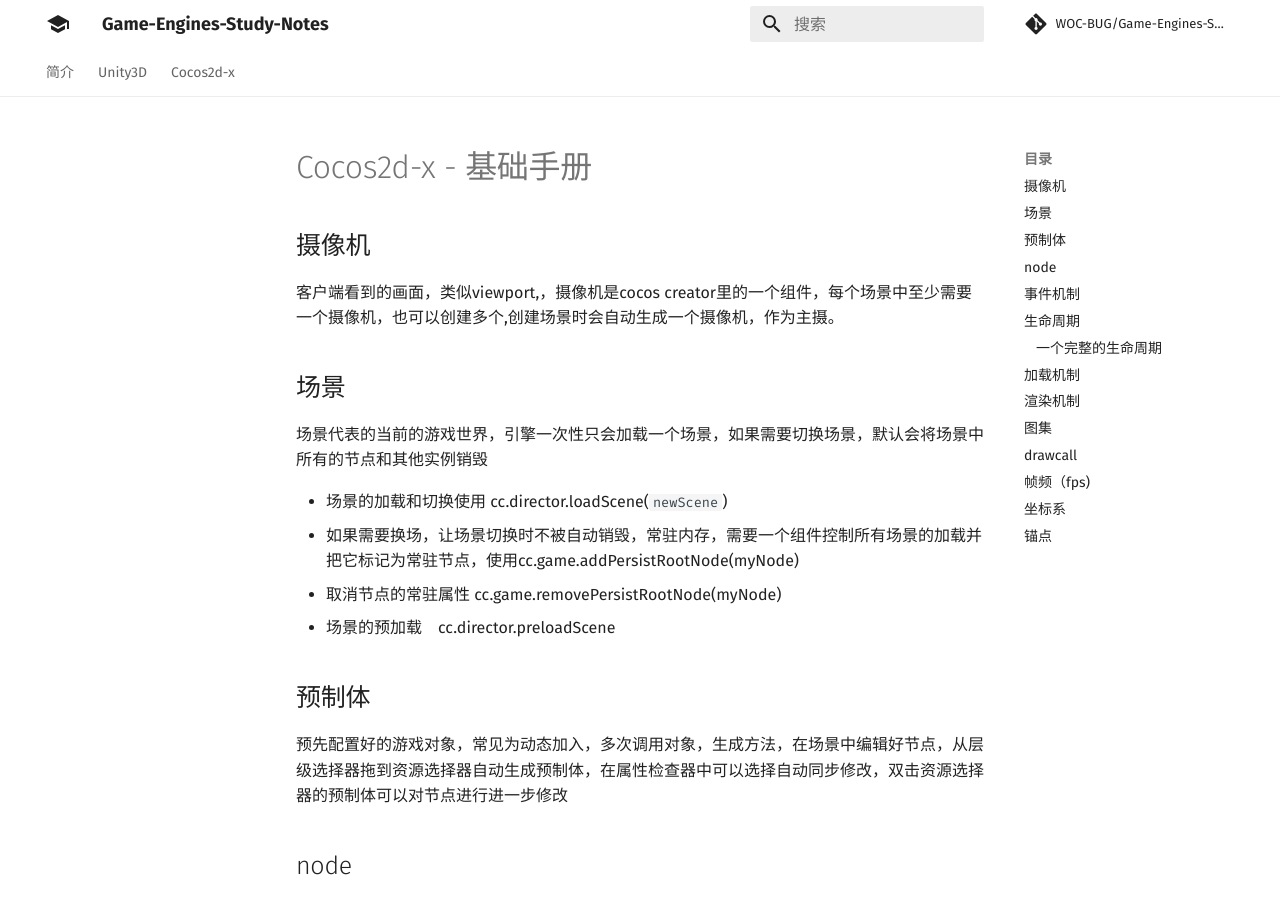
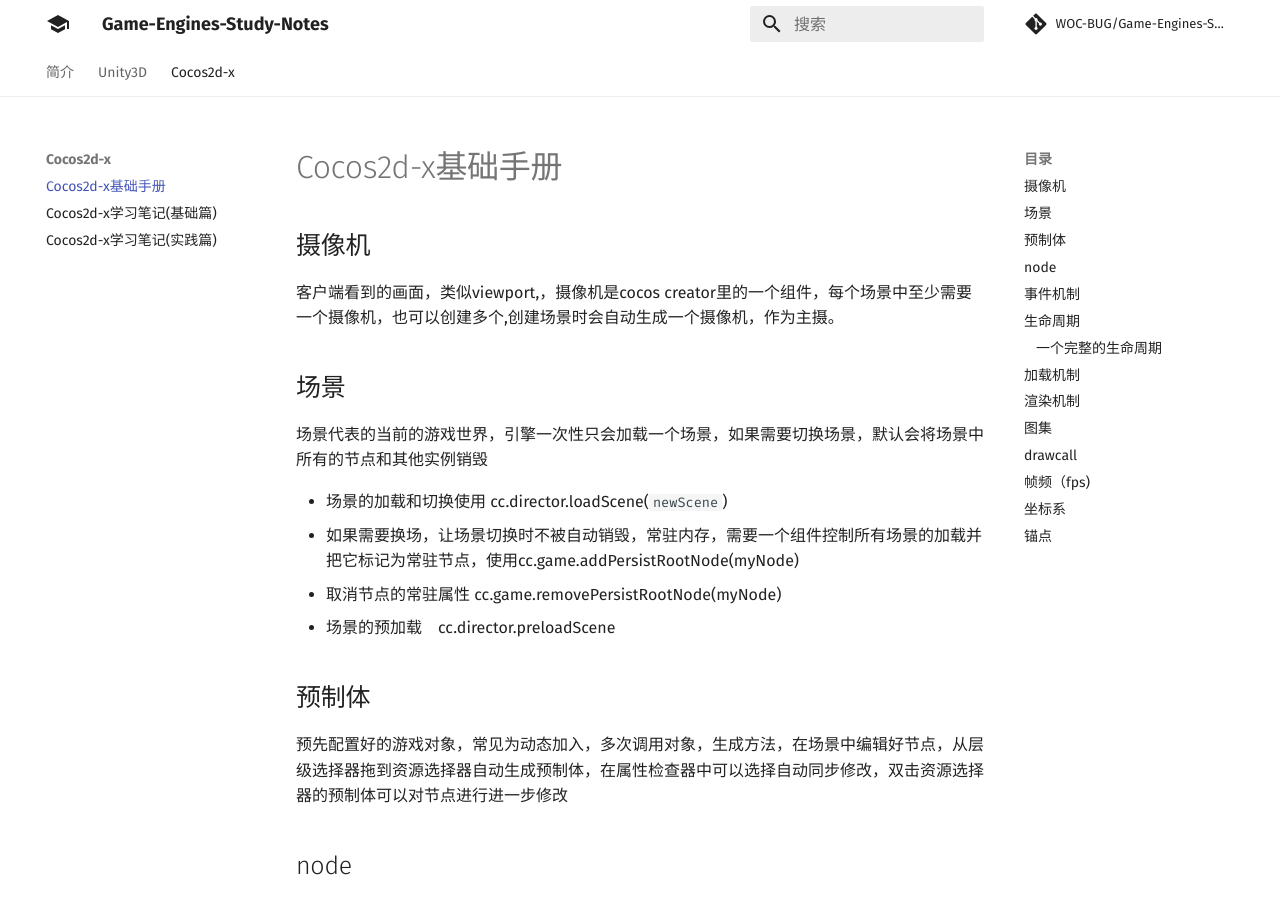
Before and after one commit to WOC-BUG/Game-Engines-Study-Notes, an MkDocs documentation site: the page built from docs/Cocos2dx基础手册.md, in a window 1280 px wide and 900 px high. Built offline with MkDocs 1.6.1 and Material for MkDocs 9.7.7, drawn with Linux system fonts in a browser that asks for light colours; comment, search, counter and statistics services are not loaded; some of the changed lines change nothing that is shown.

Commit message:
冒号打错成中文的了...

```diff
--- a/mkdocs.yml
+++ b/mkdocs.yml
@@ -13,9 +13,9 @@
     - Unity3D:
       - Unity学习笔记(基础篇): Unity基础学习笔记.md
     - Cocos2d-x:
-      - Cocos2d-x基础手册：Cocos2dx基础手册.md
-      - Cocos2d-x学习笔记(基础篇)：Cocos Creator2.4.5项目学习笔记.md
-      - Cocos2d-x学习笔记(实践篇)：Cocos2dx实践笔记.md
+      - Cocos2d-x基础手册: Cocos2dx基础手册.md
+      - Cocos2d-x学习笔记(基础篇): Cocos Creator2.4.5项目学习笔记.md
+      - Cocos2d-x学习笔记(实践篇): Cocos2dx实践笔记.md
 
 # Theme
 theme:
```
